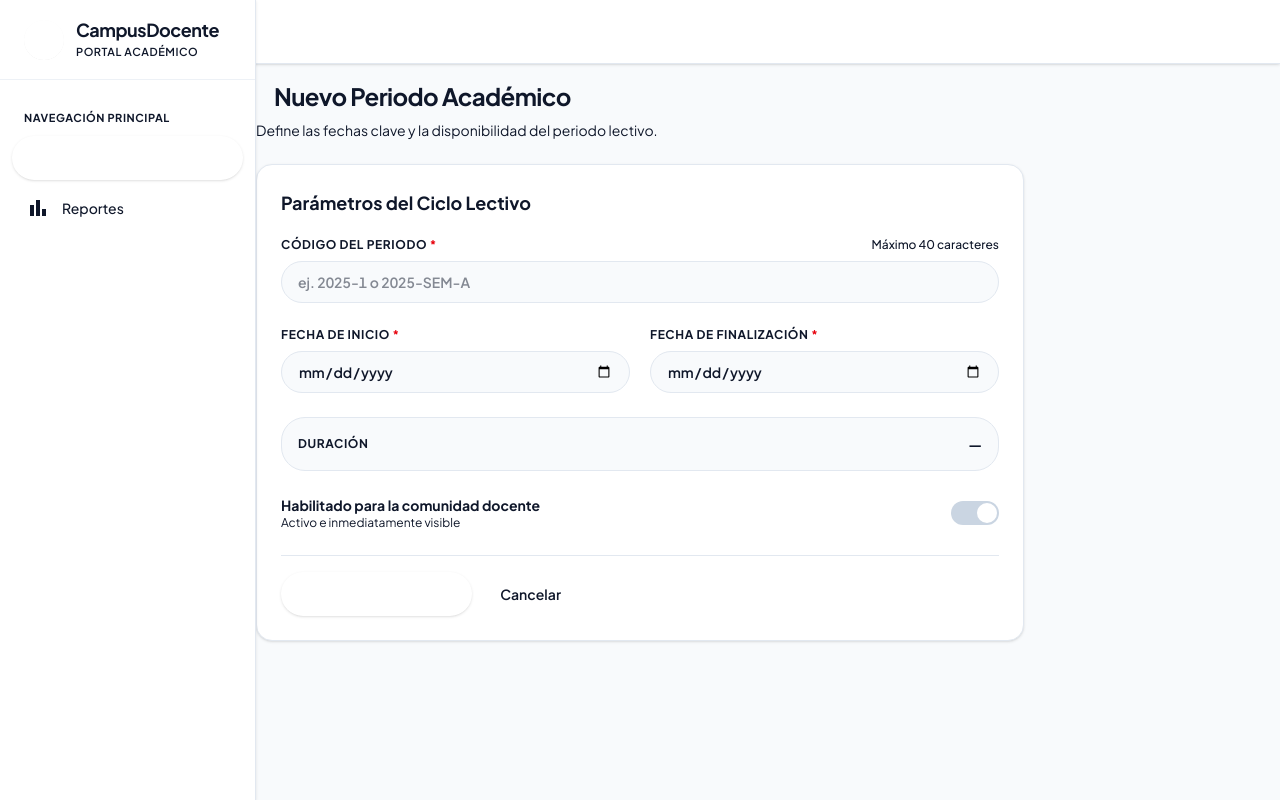
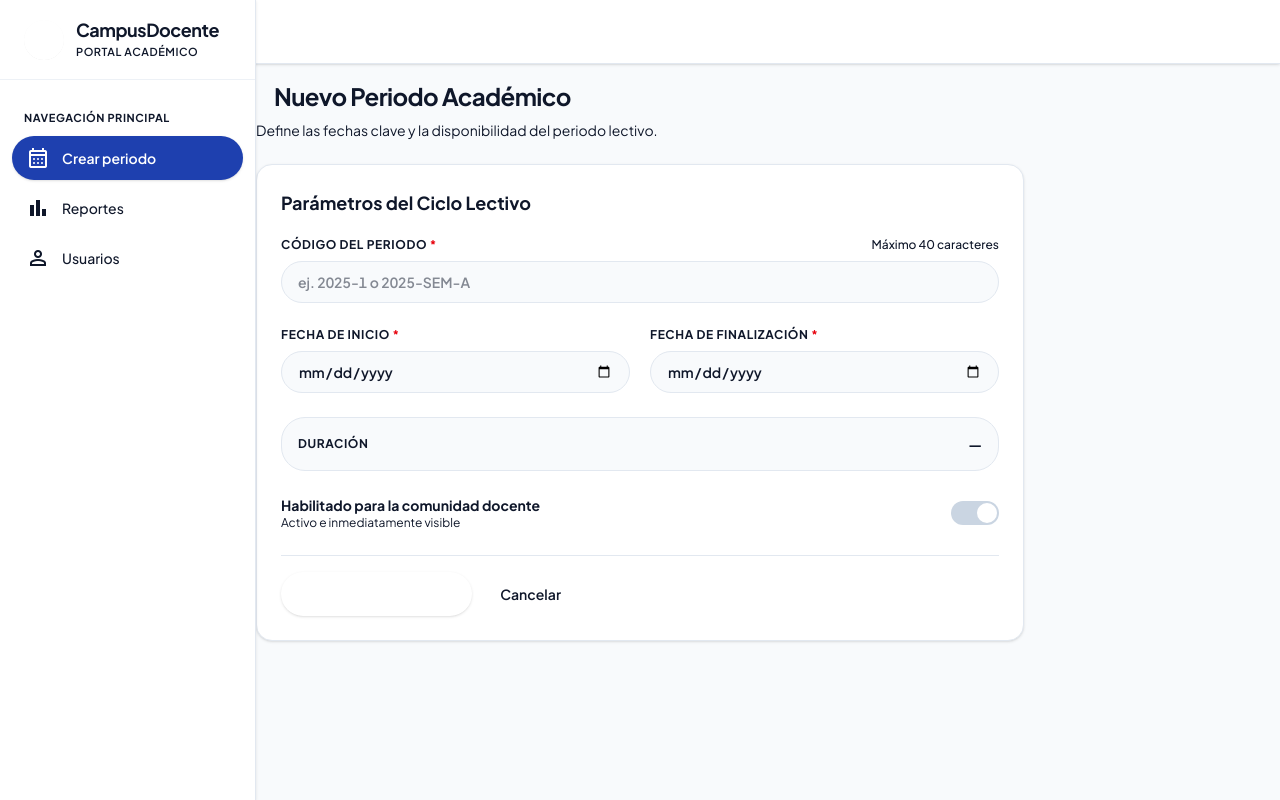
Before and after one commit to jpmendeza2401/202620-MISW4204-Grupo12-Frontend, an Angular app: page /crear-periodo in a window 1280 px wide. Built offline with nearby package versions, Linux system fonts and the light colour scheme.

Commit message:
fixed sidebar

```diff
--- a/src/app/shared/layout/sidebar/sidebar.html
+++ b/src/app/shared/layout/sidebar/sidebar.html
@@ -1,3 +1,7 @@
+<link rel="preconnect" href="https://fonts.googleapis.com">
+<link rel="preconnect" href="https://fonts.gstatic.com" crossorigin>
+<link href="https://fonts.googleapis.com/css2?family=Plus+Jakarta+Sans:wght@400;600;700&display=swap" rel="stylesheet">
+<link href="https://fonts.googleapis.com/css2?family=Material+Symbols+Outlined" rel="stylesheet">
 @if (abierto()) {
   <div class="fixed inset-0 bg-carbon-900/40 z-40" (click)="cerrar.emit()"></div>
 }
@@ -31,7 +35,7 @@
   <nav class="flex flex-col gap-1.5 px-3">
     <a
       routerLink="/crear-periodo"
-      routerLinkActive="bg-academic-blue text-white font-semibold shadow-sm"
+      routerLinkActive="bg-primary text-white font-semibold shadow-sm"
       class="flex items-center gap-3 px-3.5 py-2.5 text-slate-var font-medium text-sm rounded-xl transition-colors"
       (click)="cerrar.emit()"
     >
@@ -40,12 +44,21 @@
     </a>
     <a
       routerLink="/reportes"
-      routerLinkActive="bg-academic-blue text-white font-semibold shadow-sm"
+      routerLinkActive="bg-primary text-white font-semibold shadow-sm"
       class="flex items-center gap-3 px-3.5 py-2.5 text-slate-var font-medium text-sm rounded-xl transition-colors"
       (click)="cerrar.emit()"
     >
       <span class="material-symbols-outlined text-[20px]">bar_chart</span>
       <span>Reportes</span>
     </a>
+    <a
+      routerLink="/usuarios"
+      routerLinkActive="bg-primary text-white font-semibold shadow-sm"
+      class="flex items-center gap-3 px-3.5 py-2.5 text-slate-var font-medium text-sm rounded-xl transition-colors"
+      (click)="cerrar.emit()"
+    >
+      <span class="material-symbols-outlined text-[20px]">person</span>
+      <span>Usuarios</span>
+    </a>
   </nav>
 </aside>
```
